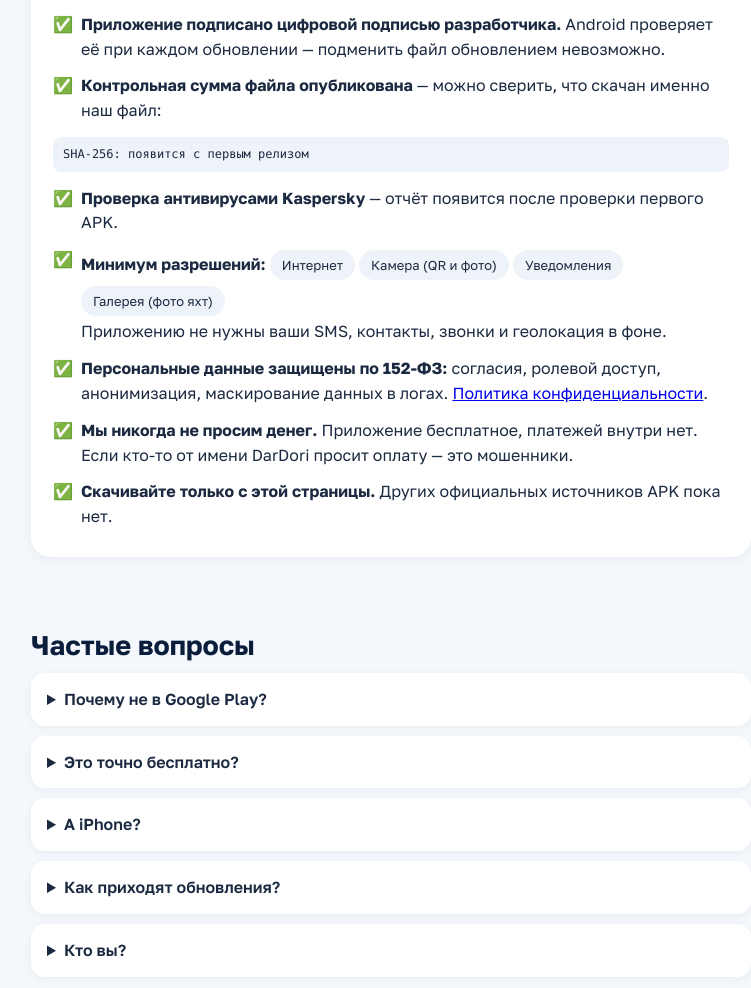
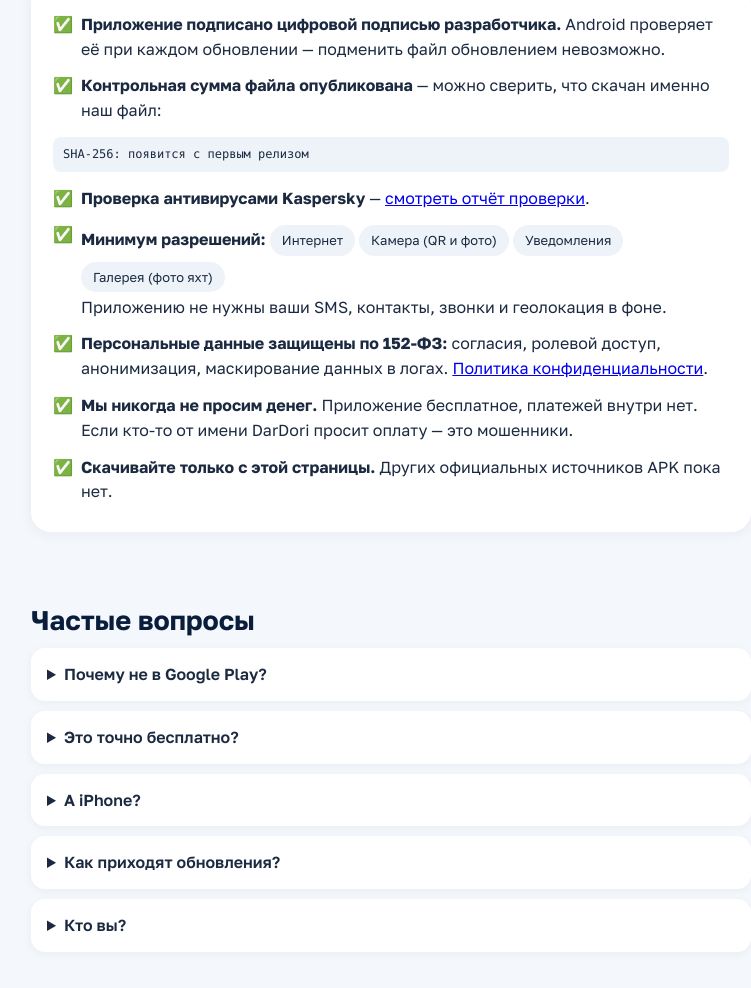
Before and after one commit to dardori/dardori.github.io, a plain HTML site: page index.html in a window 1280 px wide. Shown: the part 5083-6071 px from the top of the page, without its empty margins (249-1000 px from the left). Drawn offline with Linux system fonts and the light colour scheme; no server answers; a web font is replaced by a local one.

Commit message:
Update index.html

```diff
--- a/index.html
+++ b/index.html
@@ -272,7 +272,7 @@ footer a{color:var(--blue);text-decoration:none}
     </ul>
     <div class="mono" id="shaLine">SHA-256: появится с первым релизом</div>
     <ul class="check">
-      <li><b>Проверка антивирусами Kaspersky</b> — <span id="vtLine">отчёт появится после проверки первого APK</span>.
+      <li><b>Проверка антивирусами Kaspersky</b> — <a id="vtLine" href="https://opentip.kaspersky.com/BC80103BA630542BE70495AD3B8573DEADEBF0EE45A34073C9227DD80C696EE6/results?tab=upload" target="_blank" rel="noopener">смотреть отчёт проверки</a>.
         <!-- КОГДА ПРОВЕРИТЕ APK НА virustotal.com: замените текст выше на ссылку:
              <a href="ССЫЛКА_НА_ОТЧЁТ">отчёт проверки</a> --></li>
       <li><b>Минимум разрешений:</b>
```
